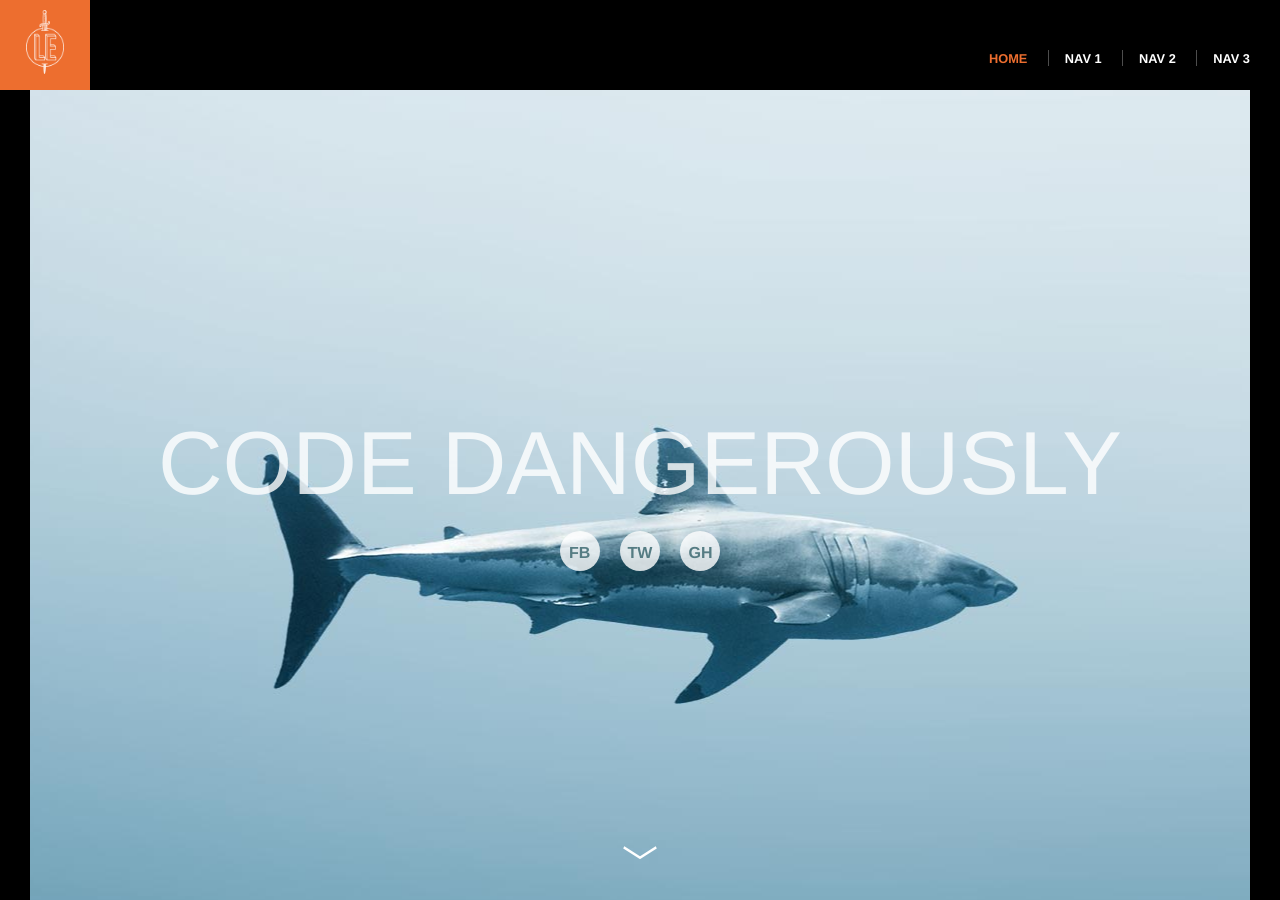
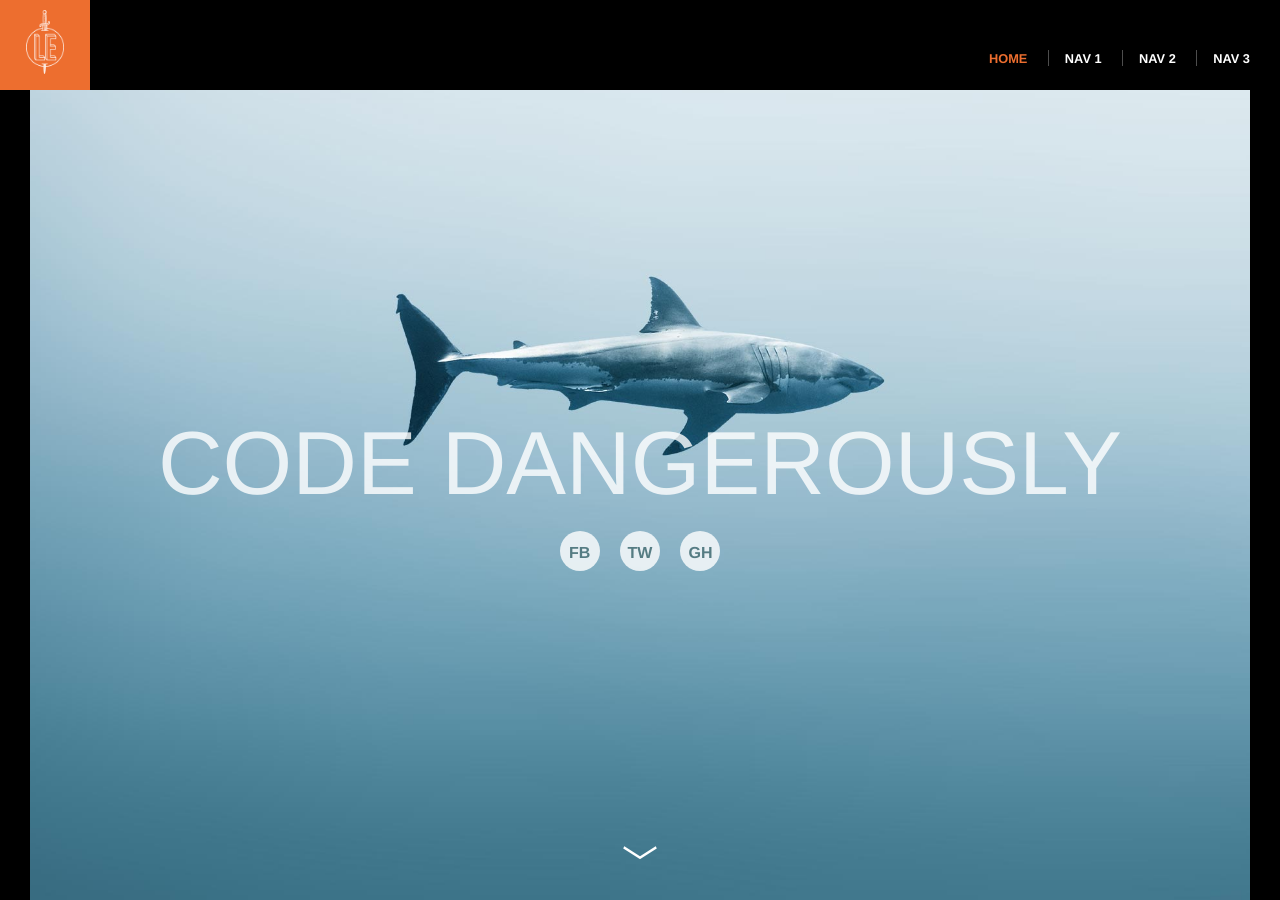
Before and after one commit to sam-int/csstraining, a Jekyll site: the page built from index.html, in a window 1280 px wide and 900 px high. Built offline with Jekyll 4.4.1, drawn with Linux system fonts in a browser that asks for light colours.

Commit message:
added single quotes to image ref

```diff
--- a/css/main.css
+++ b/css/main.css
@@ -177,7 +177,7 @@ h2 ~ p {
   transform: translate(-50%, 0);
 }
 .hero-home {
-  background: url(/images/shark.jpg);
+  background-image: url('/images/shark.jpg');
   background-position: center top;
 }
 .hero-content {
```
